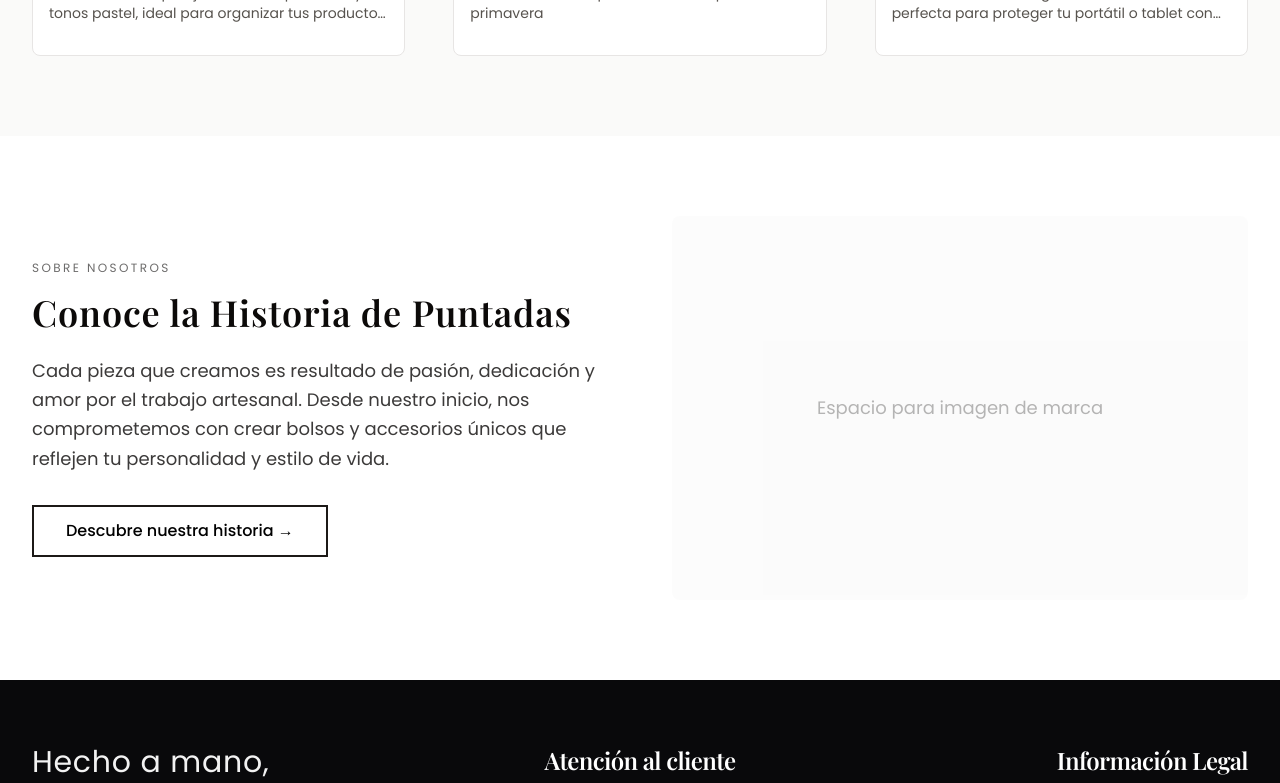
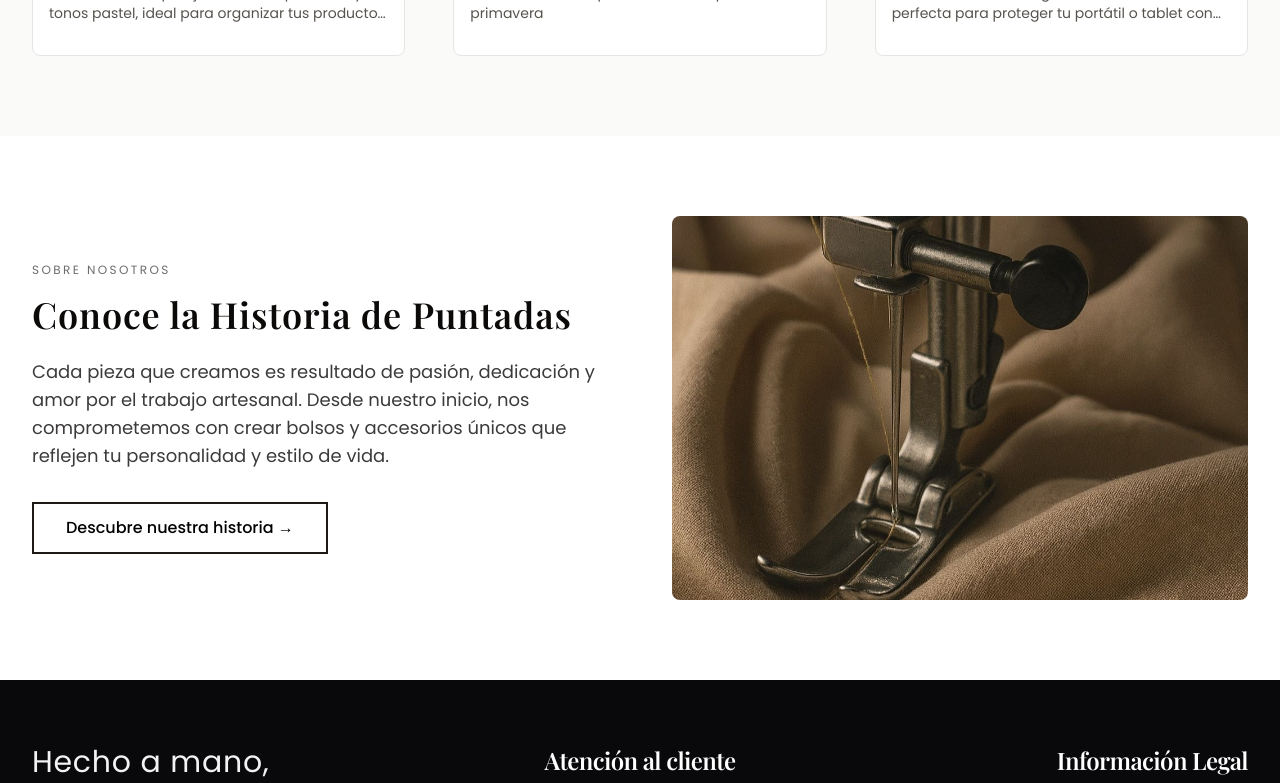
Before and after one commit to alexmanzaneda/puntadas-web, a Next.js app: page / in a window 1280 px wide. Shown: the part 2454-3237 px from the top of the page. Built offline with nearby package versions, Linux system fonts and the light colour scheme.

Commit message:
feat: restructure for movile

```diff
--- a/src/app/page.tsx
+++ b/src/app/page.tsx
@@ -86,7 +86,15 @@
                     Explorar neceseres →
                   </Link>
                 </div>
-                <div>
+                <div className="md:hidden grid grid-cols-2 gap-8">
+                  {products
+                    .filter((p) => p.category === 'Neceser')
+                    .slice(0, 2)
+                    .map((product) => (
+                      <ProductCard key={product.id} product={product} />
+                    ))}
+                </div>
+                <div className="hidden md:block">
                   <ProductCard product={products.filter((p) => p.category === 'Neceser')[1]} />
                 </div>
               </div>
@@ -107,7 +115,15 @@
                     Explorar correas →
                   </Link>
                 </div>
-                <div>
+                <div className="md:hidden grid grid-cols-2 gap-8">
+                  {products
+                    .filter((p) => p.category === 'Correa')
+                    .slice(0, 2)
+                    .map((product) => (
+                      <ProductCard key={product.id} product={product} />
+                    ))}
+                </div>
+                <div className="hidden md:block">
                   <ProductCard product={products.filter((p) => p.category === 'Correa')[0]} />
                 </div>
               </div>
@@ -128,7 +144,15 @@
                     Explorar accesorios →
                   </Link>
                 </div>
-                <div>
+                <div className="md:hidden grid grid-cols-2 gap-8">
+                  {products
+                    .filter((p) => p.category === 'Accesorio')
+                    .slice(0, 2)
+                    .map((product) => (
+                      <ProductCard key={product.id} product={product} />
+                    ))}
+                </div>
+                <div className="hidden md:block">
                   <ProductCard product={products.filter((p) => p.category === 'Accesorio')[0]} />
                 </div>
               </div>
@@ -143,10 +167,10 @@
           <div className="grid grid-cols-1 lg:grid-cols-2 gap-12 lg:gap-16 items-center">
             <div>
               <p className={`text-xs tracking-[0.2em] ${palette.secondaryText} mb-4 opacity-60 uppercase`}>Sobre nosotros</p>
-              <h2 className={`text-3xl sm:text-4xl font-semibold ${palette.secondaryText} tracking-wide mb-6 leading-tight`}>
+              <h2 className={`text-2xl sm:text-3xl lg:text-4xl font-semibold ${palette.secondaryText} tracking-wide mb-6 leading-tight`}>
                 Conoce la Historia de Puntadas
               </h2>
-              <p className={`text-lg ${palette.secondaryText} opacity-80 mb-8 leading-relaxed`}>
+              <p className={`text-base sm:text-lg ${palette.secondaryText} opacity-80 mb-8 leading-relaxed`}>
                 Cada pieza que creamos es resultado de pasión, dedicación y amor por el trabajo artesanal.
                 Desde nuestro inicio, nos comprometemos con crear bolsos y accesorios únicos que reflejen
                 tu personalidad y estilo de vida.
@@ -158,8 +182,13 @@
                 Descubre nuestra historia →
               </Link>
             </div>
-            <div className={`bg-stone-100 h-96 rounded-lg flex items-center justify-center ${palette.secondaryText} opacity-30`}>
-              <span className="text-lg">Espacio para imagen de marca</span>
+            <div className="relative w-full h-64 sm:h-80 lg:h-96 rounded-lg overflow-hidden mx-auto">
+              <Image
+                src="/images/Foto-inicial.jpg"
+                alt="Historia de Puntadas"
+                fill
+                className="object-cover"
+              />
             </div>
           </div>
         </div>
```
Also changed, not shown: public/images/Foto-inicial.jpg (added).
